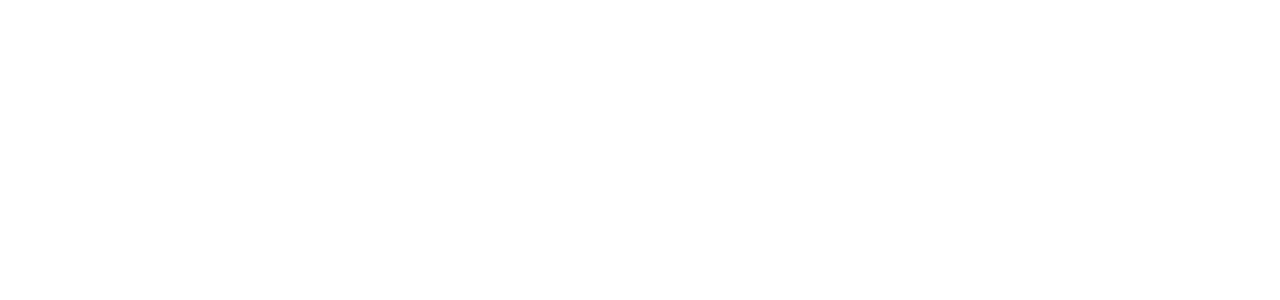
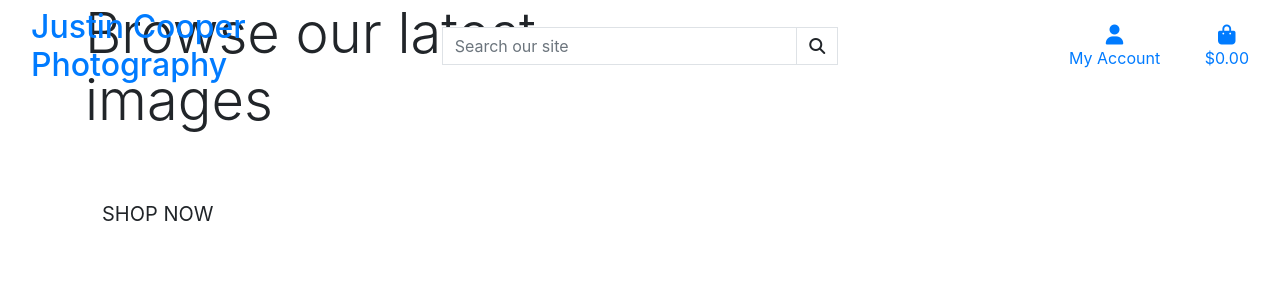
Before and after one commit to treggs1/P4-Django-Project, a Django app: page / in a window 1280 px wide. Before the commit the part shown is empty. Shown: the top 300 px of the page. Run offline with Django 3.2, Linux system fonts and the light colour scheme; some libraries are stand-ins or nearby versions.

Commit message:
Add main page header

```diff
--- a/home/templates/home/index.html
+++ b/home/templates/home/index.html
@@ -1,6 +1,27 @@
 {% extends "base.html" %}
 {% load static %}
 
+{% block page_header %}
+    <div class="container header-container">
+        <div class="row">
+            <div class="col">
+
+            </div>
+        </div>
+    </div>
+{% endblock %}
+
 {% block content %}
-
+    <div class="container h-100">
+        <div class="row h-100">
+            <div class="col-7 col-md-6 my-auto">
+                <h1 class="display-4 logo-font text-black">
+                    Browse our latest images
+                </h1>
+                <div class="my-5">
+                    <a href="" class="shop-now-button btn btn-lg rounded-0 text-uppercase py-3">Shop Now</a>
+                </div>
+            </div>
+        </div>
+    </div>
 {% endblock %}
--- a/templates/base.html
+++ b/templates/base.html
@@ -23,6 +23,7 @@
     {% endblock %}
 
     {% block corejs %}
+        <script src="https://kit.fontawesome.com/e9c73d7092.js" crossorigin="anonymous"></script>
         <script src="https://cdn.jsdelivr.net/npm/jquery@3.5.1/dist/jquery.min.js"
             integrity="sha256-9/aliU8dGd2tb6OSsuzixeV4y/faTqgFtohetphbbj0=" crossorigin="anonymous"></script>
         <script src="https://cdn.jsdelivr.net/npm/popper.js@1.16.0/dist/umd/popper.min.js"
@@ -40,7 +41,68 @@
 </head>
 
 <body>
-    <header class="container-fluid fixed-top"></header>
+    <header class="container-fluid fixed-top">
+        <div class="row">
+            <div class="col-12 col-lg-4 my-auto py-1 py-lg-0 text-center text-lg-left">
+                <a href="{% url 'home' %}" class="nav-link main-logo-link">
+                    <h2 class="logo-font text-black my-0">Justin Cooper Photography</h2>
+                </a>
+            </div>
+            <div class="col-12 col-lg-4 my-auto py-1 py-lg-0">
+                <form method="GET" action="">
+                    <div class="input-group w-100">
+                        <input class="form-control border border-black rounded-0" type="text" name="q"
+                            placeholder="Search our site">
+                        <div class="input-group-append">
+                            <button class="form-control btn btn-black border border-black rounded-0" type="submit">
+                                <span class="icon">
+                                    <i class="fas fa-search"></i>
+                                </span>
+                            </button>
+                        </div>
+                    </div>
+                </form>
+            </div>
+            <div class="col-12 col-lg-4 my-auto py-1 py-lg-0">
+                <ul class="list-inline list-unstyled text-center text-lg-right my-0">
+                    <li class="list-inline-item dropdown">
+                        <a class="text-black nav-link" href="#" id="user-options" data-toggle="dropdown" aria-haspopup="true" aria-expanded="false">
+                            <div class="text-center">
+                                <div><i class="fas fa-user fa-lg"></i></div>
+                                <p class="my-0">My Account</p>
+                            </div>
+                        </a>
+                        <div class="dropdown-menu border-0" aria-labelledby="user-options">
+                            {% if request.user.is_authenticated %}
+                                {% if request.user.is_superuser %}
+                                    <a href="" class="dropdown-item">Product Management</a>
+                                {% endif %}
+                                <a href="" class="dropdown-item">My Profile</a>
+                                <a href="{% url 'account_logout' %}" class="dropdown-item">Logout</a>
+                            {% else %}
+                                <a href="{% url 'account_signup' %}" class="dropdown-item">Register</a>
+                                <a href="{% url 'account_login' %}" class="dropdown-item">Login</a>
+                            {% endif %}
+                        </div>
+                    </li>
+                    <li class="list-inline-item">
+                        <a class="{% if grand_total %}text-info font-weight-bold{% else %}text-black{% endif %} nav-link" href="">
+                            <div class="text-center">
+                                <div><i class="fas fa-shopping-bag fa-lg"></i></div>
+                                <p class="my-0">
+                                    {% if grand_total %}
+                                        ${{ grand_total|floatformat:2 }}
+                                    {% else %}
+                                        $0.00
+                                    {% endif %}
+                                </p>
+                            </div>
+                        </a>
+                    </li>
+                </ul>
+            </div>
+        </div>
+    </header>
 
     {% if messages %}
     <div class="message-container"></div>
```
Lines whose indentation alone changed are shown as unchanged.
